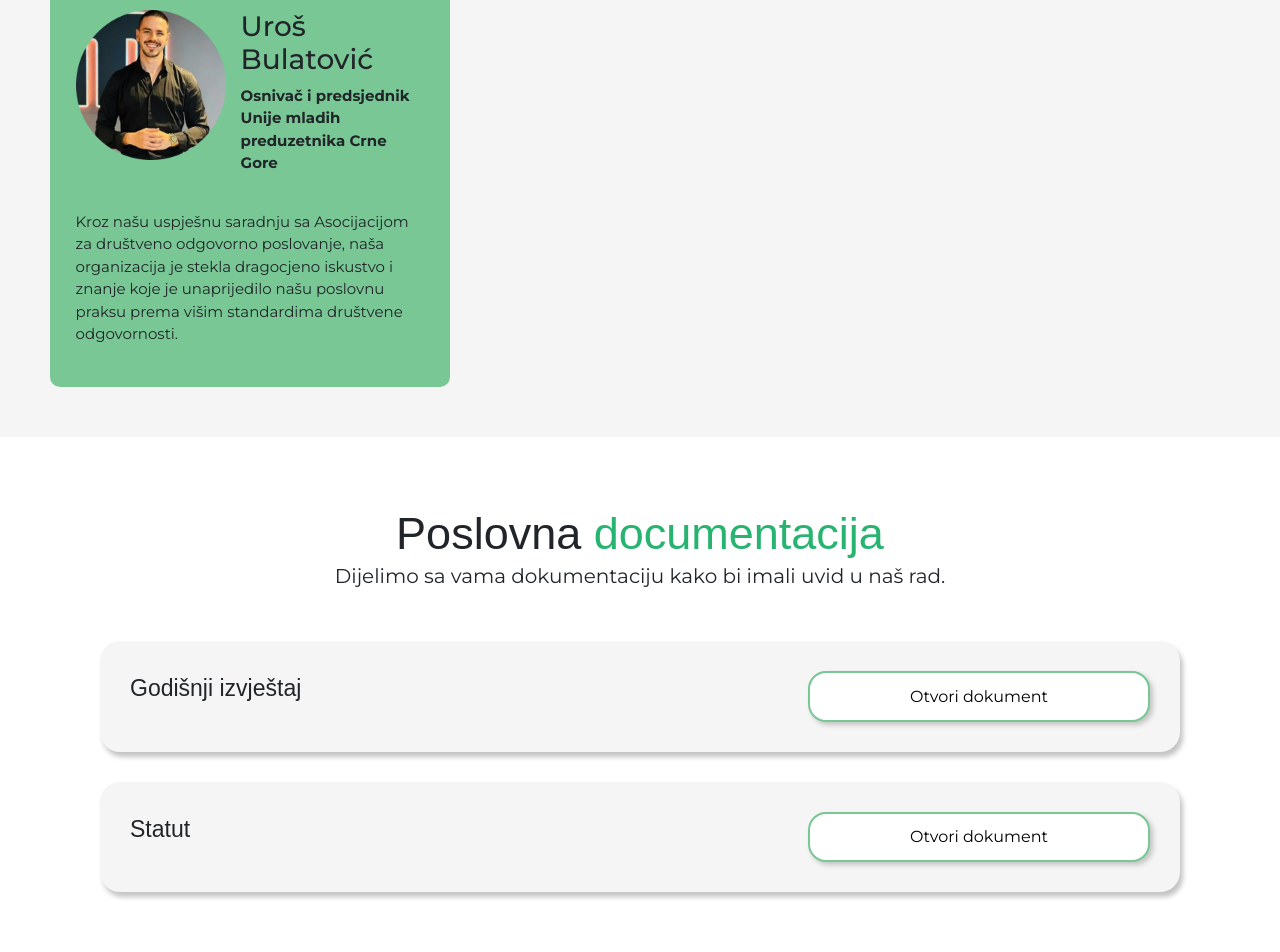
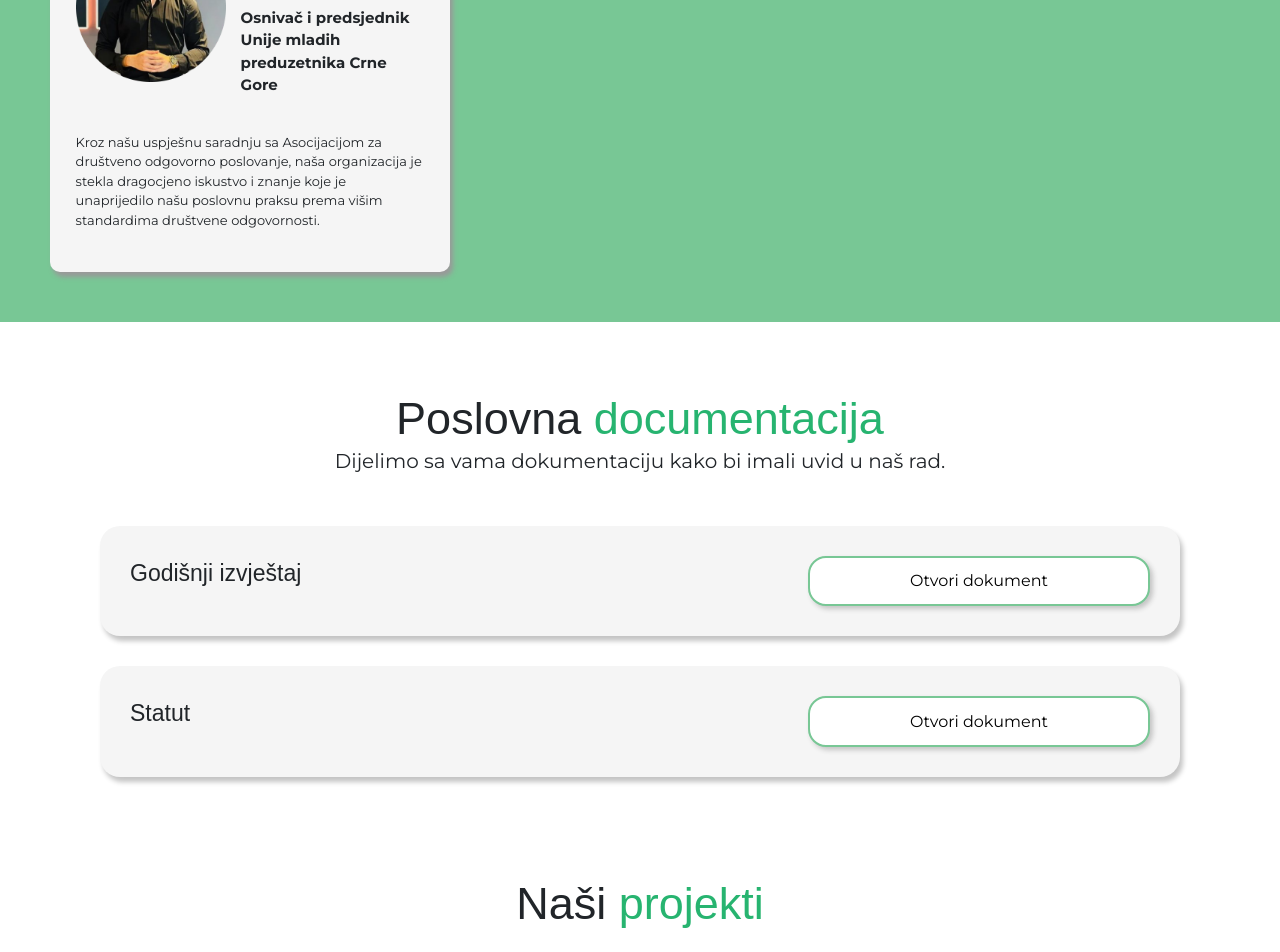
Before and after one commit to mmarakesh/a4csr, a React (Create React App) app: page / in a window 1280 px wide. Shown: the part 4140-5092 px from the top of the page. Built offline with nearby package versions, Linux system fonts and the light colour scheme; a web font is replaced by a local one.

Commit message:
fixed bug

```diff
--- a/src/Components/Projekti/Projekti.css
+++ b/src/Components/Projekti/Projekti.css
@@ -3,7 +3,7 @@
   font-weight: 400;
   font-style: normal;
   font-size: 45px;
-  margin: 100px 0px 30px;
+  margin: 100px 0px 50px;
   text-align: center;
 }
 .carousel {
@@ -21,3 +21,8 @@
 .carousel-text {
   color: #000;
 }
+.projekti-bg {
+  background-color: #f5f5f5;
+  padding-top: 50px;
+  padding-bottom: 0px;
+}
--- a/src/Components/Projekti/Projekti.js
+++ b/src/Components/Projekti/Projekti.js
@@ -8,6 +8,7 @@ function Projekti() {
   return (
     <>
     <h1 className="projekti-header">Naši <span className='green-header'> projekti</span></h1>
+    <div className='projekti-bg'>
     <Carousel fade className='mx-auto'>
       <Carousel.Item interval={1000}>
       <img className="d-block w-100" alt="First slide" src={photoOne}/>
@@ -33,6 +34,7 @@ function Projekti() {
         </Carousel.Caption> */}
       </Carousel.Item>
     </Carousel>
+    </div>
     </>
   );
 }
--- a/src/Components/Rekli/Rekli.css
+++ b/src/Components/Rekli/Rekli.css
@@ -7,17 +7,18 @@
 .rekli-all-card {
     display: flex;
     flex-wrap: wrap;
-    background-color: #f5f5f5;
+    background-color: #78c795;
     margin-top: 50px;
 }
 .rekli-card {
     width: 400px;
-    background-color: #78c795;
+    background-color: #f5f5f5;
     /* background: radial-gradient(circle at 1.8% 4.8%, rgb(128, 201, 155) 0%, rgb(48, 182, 117) 100%);  */
     padding: 2%;
     flex-basis: auto;
     margin: 50px;
     border-radius: 10px;
+    box-shadow: 3px 5px 5px #999999
 }
 .rekli-name {
     display: flex;
@@ -29,6 +30,6 @@
 }
 .rekli-text {
     font-family: "Montserrat", sans-serif;
-    font-size: 15px;
+    font-size: 13px;
     margin-top: 20px;
 }
--- a/src/Components/Vjesti/Vjesti.css
+++ b/src/Components/Vjesti/Vjesti.css
@@ -18,6 +18,7 @@
     width: 500px;
     padding: 2%;
     flex-basis: auto;
+    box-shadow: 5px 5px 5px #dddddd
 }
 .vjesti-three-card {
     width: 500px;
```
